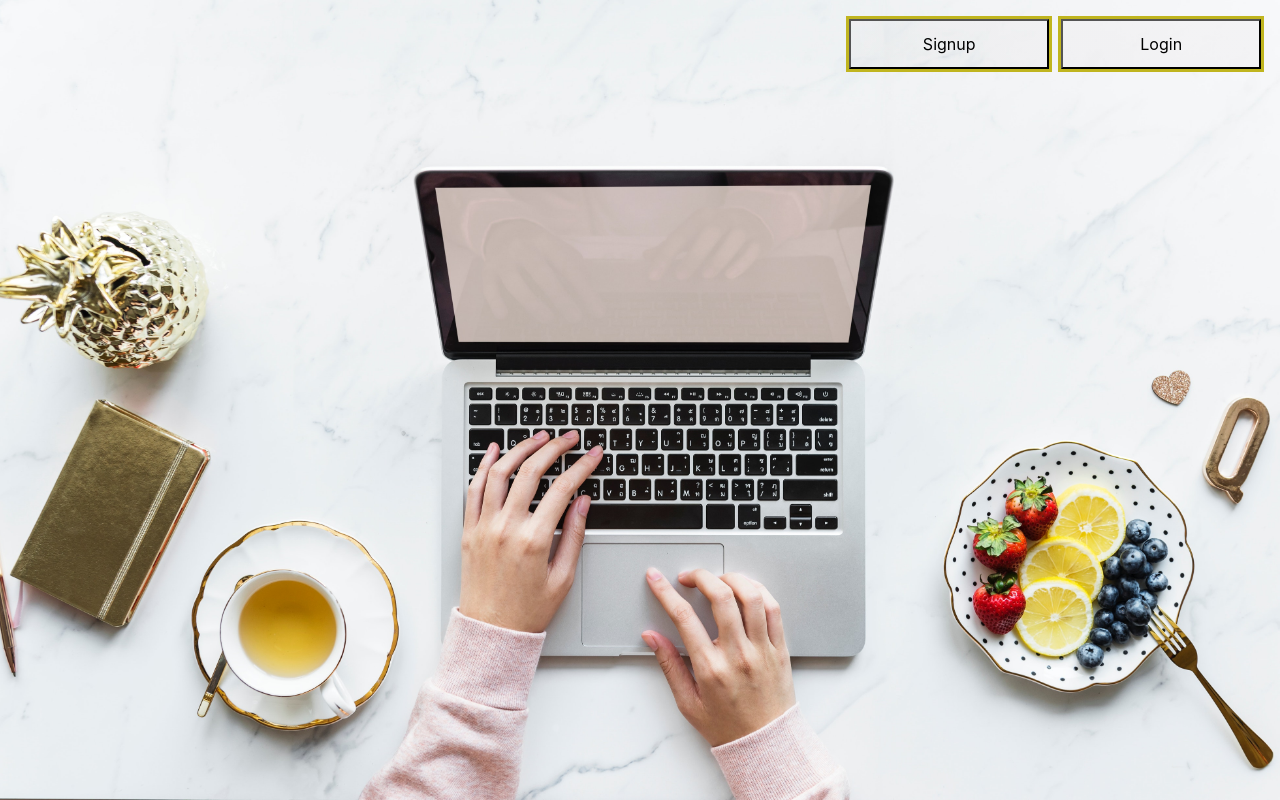
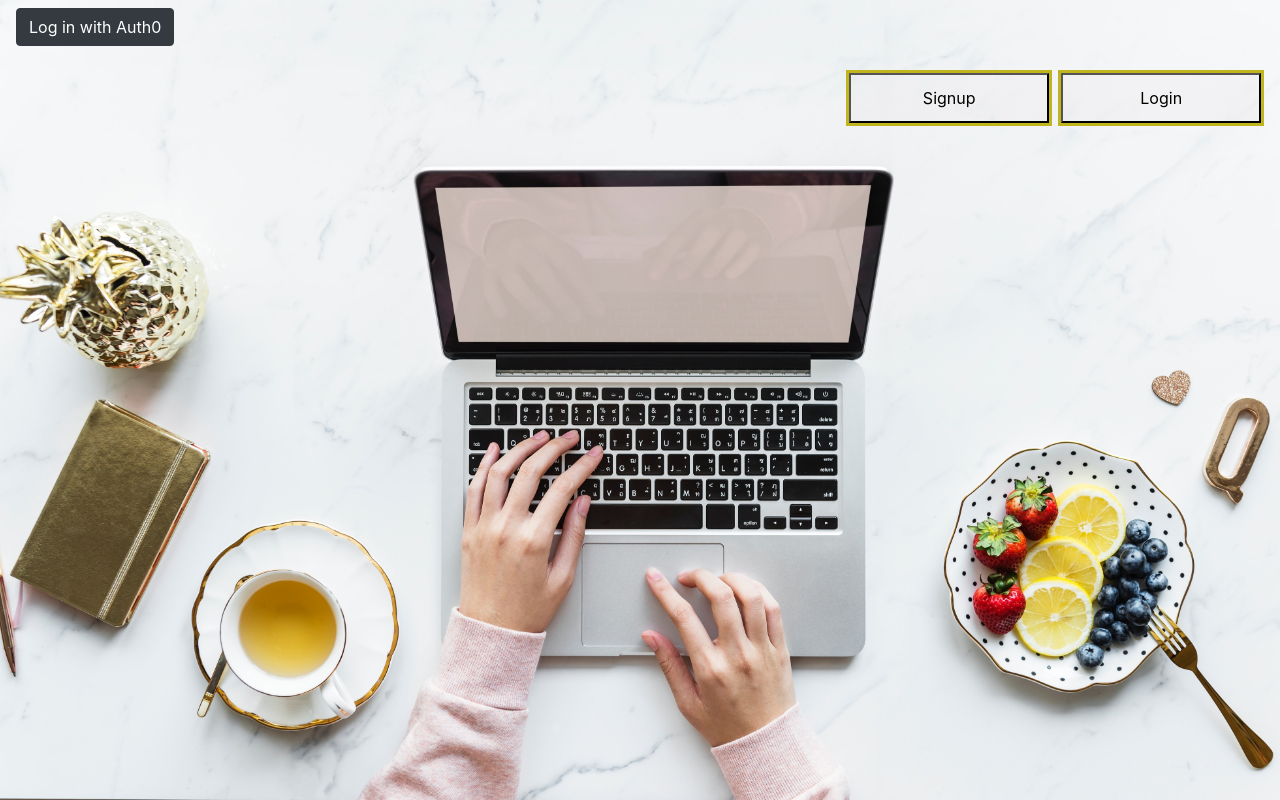
Before and after one commit to BloomTech-Labs/Labs8-MealHelper, a React (Create React App) app in the folder Front-end/mealhelper/: page / in a window 1280 px wide. Built offline with nearby package versions, Linux system fonts and the light colour scheme; what auth0-js would draw is missing.

Commit message:
adds auth0

```diff
--- a/Front-end/mealhelper/src/components/landingpage/landingpage.js
+++ b/Front-end/mealhelper/src/components/landingpage/landingpage.js
@@ -5,6 +5,7 @@ import { addUser } from "../../store/actions/userActions";
 import { withRouter, Link } from "react-router-dom";
 // import { Alert } from "reactstrap";
 import SignUp from "../signup/signup";
+import Sign from "../../components/Sign";
 import "./landingpage.css";
 
 class Landingpage extends Component {
@@ -42,6 +43,9 @@ class Landingpage extends Component {
 	render() {
 		return (
 			<div className="main-container">
+				<div>
+					<Sign />
+				</div>
 				<div className="entry-button-group">
 					<Link to="/signup">
 						<button className="signup-button">
```
Lines whose indentation alone changed are shown as unchanged.
